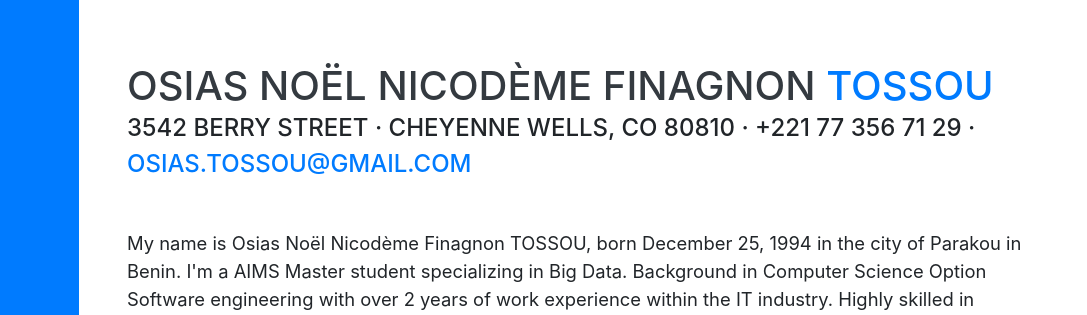
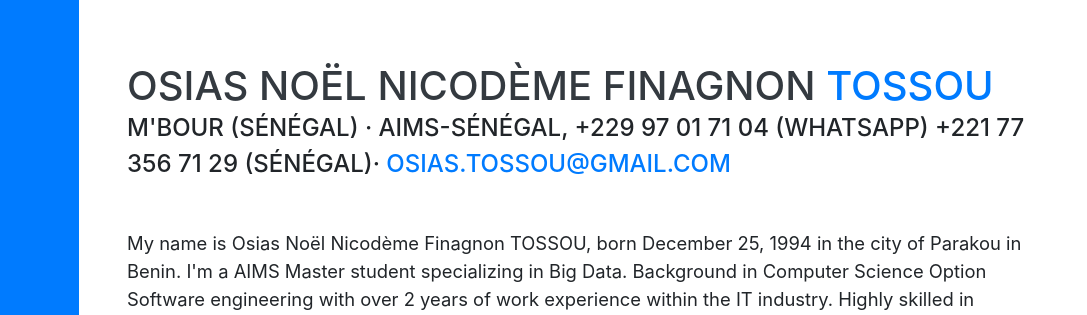
Before and after one commit to osiastossou/osiastossou.github.io, a website with bundled scripts: page index.html in a window 1280 px wide. Shown: the part 105-420 px from the top of the page, 193-1280 px from the left. Built offline with nearby package versions, Linux system fonts and the light colour scheme; files whose address does not match are found by name; a web font is replaced by a local one.

Commit message:
Mise en ligne du template CV +++

```diff
--- a/index.html
+++ b/index.html
@@ -66,7 +66,7 @@
         <h1 class="mb-0">Osias Noël Nicodème Finagnon
           <span class="text-primary">TOSSOU</span>
         </h1>
-        <div class="subheading mb-5">3542 Berry Street · Cheyenne Wells, CO 80810 · +221 77 356 71 29 ·
+        <div class="subheading mb-5">M'bour (Sénégal) · AIMS-Sénégal, +229 97 01 71 04 (Whatsapp) +221 77 356 71 29 (Sénégal)·
           <a href="mailto:osias.tossou@gmail.com">osias.tossou@gmail.com</a>
         </div>
         <p class="lead mb-5">
```
